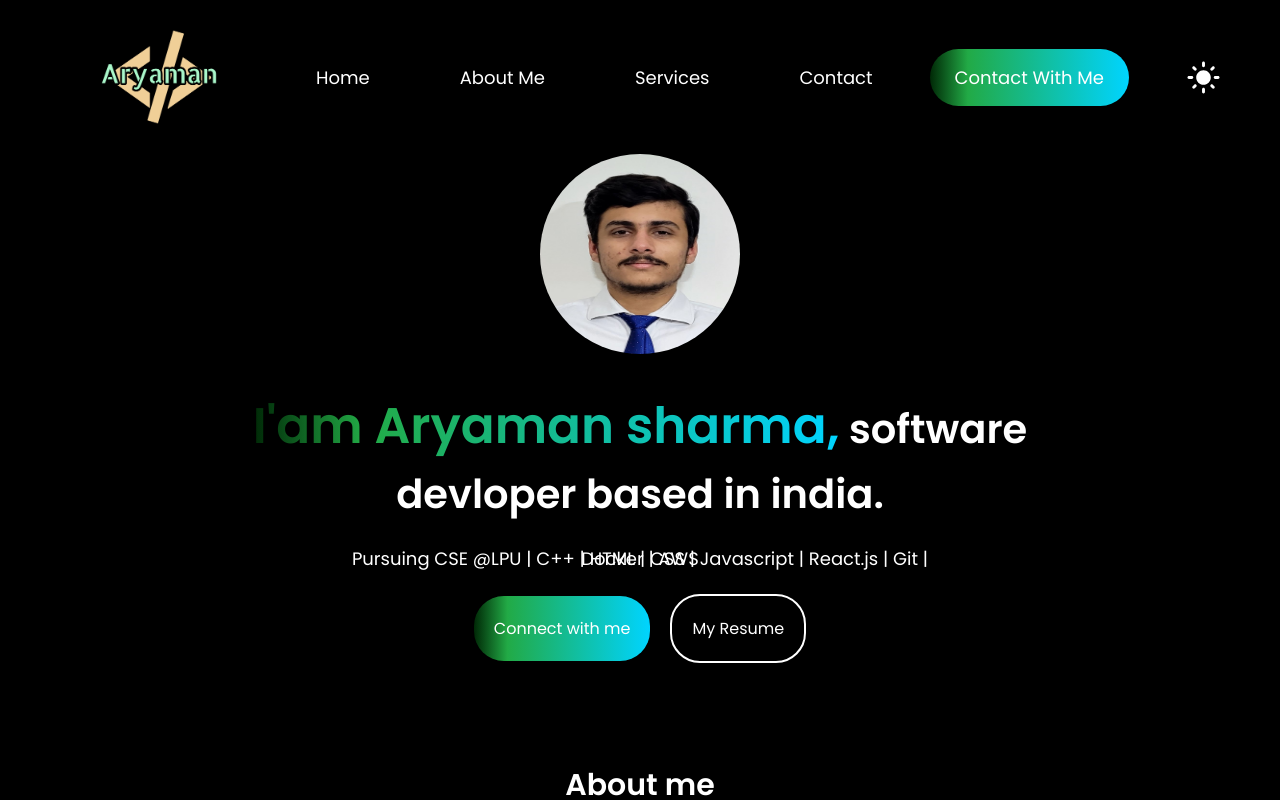
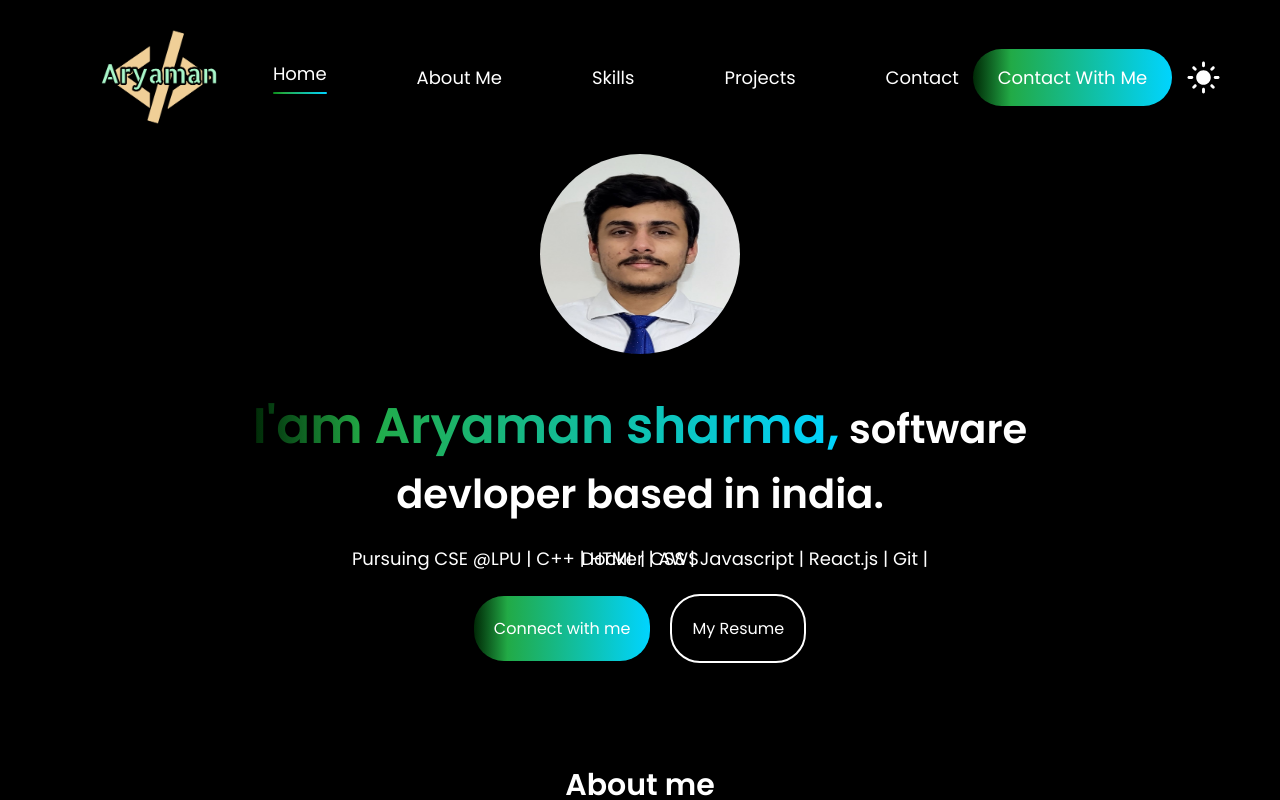
Before and after one commit to Aryaman200314/Aryaman_portfolio, a React (Create React App) app: page / in a window 1280 px wide. Shown: the top 800 px of the page. Built offline with nearby package versions, Linux system fonts and the light colour scheme.

Commit message:
Done website

```diff
--- a/src/Components/About/About.js
+++ b/src/Components/About/About.js
@@ -4,7 +4,7 @@ import myself from '../../assets/myself.jpg'
 import user_alt from '../../assets/user_alt.png'
 function About() {
     return (
-        <div className='about'>
+        <div id='about' className='about'>
             <div className='about-title'>
                 <h1>About me</h1>
                 <hr className='about-title-hr' style={{ width: "100%" }} />
--- a/src/Components/Contact/Contact.css
+++ b/src/Components/Contact/Contact.css
@@ -67,7 +67,7 @@
     padding-left: 20px;
     border-radius: 4px;
     background-color: rgba(255, 255, 255, 0.749);
-    color: white;
+    color: rgb(0, 0, 0);
     font-family: Arial, Helvetica, sans-serif;
     font-size: 15px;
 }
@@ -77,7 +77,7 @@
     border: none;
     padding: 25px;
     background-color: rgba(255, 255, 255, 0.749);
-    color: white;
+    color: rgb(0, 0, 0);
     font-family:Arial, Helvetica, sans-serif ;
     font-size:15px ;
 }
--- a/src/Components/Contact/Contact.js
+++ b/src/Components/Contact/Contact.js
@@ -4,8 +4,31 @@ import MailOutlineIcon from '@mui/icons-material/MailOutline';
 import LocationOnIcon from '@mui/icons-material/LocationOn';
 import CallIcon from '@mui/icons-material/Call';
 function Contact() {
+  const onSubmit = async (event) => {
+    event.preventDefault();
+    const formData = new FormData(event.target);
+
+    formData.append("access_key", "37219963-f4ef-4b62-9261-5e55f744fe13");
+
+    const object = Object.fromEntries(formData);
+    const json = JSON.stringify(object);
+
+    const res = await fetch("https://api.web3forms.com/submit", {
+      method: "POST",
+      headers: {
+        "Content-Type": "application/json",
+        Accept: "application/json"
+      },
+      body: json
+    }).then((res) => res.json());
+
+    if (res.success) {
+      console.log("Success", res);
+      alert(res.message)
+    }
+  };
   return (
-    <div className='contact'>
+    <div id='contact' className='contact'>
         <div className='contact-title'>
             <h1>Get in touch</h1>
             <hr/>
@@ -19,7 +42,7 @@ function Contact() {
                     <div className='contact-detail'><CallIcon/><p>623975**57</p></div>
                 </div>
                 </div>
-                <form className='contact-right'>
+                <form onSubmit={onSubmit} className='contact-right'>
                     <label>Your Name</label>
                     <input type='text' placeholder='Enter your name' name='name'></input>
                     <label>Your Email</label>
--- a/src/Components/MySelf/Myself.js
+++ b/src/Components/MySelf/Myself.js
@@ -2,14 +2,15 @@ import React from 'react'
 import './Myself.css'
 import myself from '../../assets/myself.jpg'
 import user_alt from '../../assets/user_alt.png'
+import AnchorLink from 'react-anchor-link-smooth-scroll'
 function Myself() {
   return (
-   <div className='my-self'>
+   <div id='home' className='my-self'>
     <img className='my-self-img' src= {myself} alt={user_alt} />
     <h1><span>I'am Aryaman sharma,</span> software devloper based in india.</h1>
     <p>Pursuing CSE @LPU | C++ | HTML | CSS | Javascript | React.js | Git | Docker | AWS </p>
     <div className='my-self-btns'>
-        <div className='connect-btn'>Connect with me</div>
+        <div className='connect-btn'><AnchorLink className='anchor-link' offset={50} href='#contact'>Connect with me</AnchorLink></div>
         <div className='my-resume'>My Resume</div>
     </div>
    </div>
--- a/src/Components/MyWork/Mywork.js
+++ b/src/Components/MyWork/Mywork.js
@@ -6,7 +6,7 @@ import ChevronRightIcon from '@mui/icons-material/ChevronRight';
 
 const Mywork = () => {
   return (
-    <div className='my-work'>
+    <div id='projects' className='my-work'>
       <div className='my-work-heading'>
         <h1>My latest work</h1>
       </div>
--- a/src/Components/Navbar/Navbar.css
+++ b/src/Components/Navbar/Navbar.css
@@ -28,3 +28,20 @@
 .nav-connect:hover{
     transform: scale(1.2);
 }
+.nav-menu li{
+    display: flex;
+    flex-direction: column;
+    cursor: pointer;
+    gap: 5px;
+}
+.nav-menu hr{
+
+    border: none;
+    height: 2px;
+    border-radius: 50px;
+    background: linear-gradient(90deg, rgba(14, 251, 50, 0.558) 0%, rgba(34,170,70,1) 19%, rgba(0,212,255,1) 100%);
+}
+.anchor-link {
+    text-decoration:none ;
+    color: white;
+}
--- a/src/Components/Navbar/Navbar.js
+++ b/src/Components/Navbar/Navbar.js
@@ -3,8 +3,10 @@ import './Navbar.css'
 import logo from '../../assets/logo.png'
 import NightlightRoundIcon from '@mui/icons-material/NightlightRound';
 import LightModeIcon from '@mui/icons-material/LightMode';
+import AnchorLink from 'react-anchor-link-smooth-scroll';
 
 function Navbar() {
+  const [menu, setMenu] =  useState("home");
   function ModeButton(){
     console.log('Mode')
     setMode(!mode)
@@ -16,12 +18,13 @@ function Navbar() {
     <div className='navbar'>
       <img className="nav-logo-img"src={logo} alt=''/>
       <ul className='nav-menu'>
-        <li>Home</li>
-        <li>About Me</li>
-        <li>Services</li>
-        <li>Contact</li>
+        <li><AnchorLink className='anchor-link'  href='#home'><p onClick={()=>setMenu("home")}>Home</p></AnchorLink>{menu==="home"?<hr/> : <></>}</li>
+        <li><AnchorLink className='anchor-link ' offset={50} href='#about'><p onClick={()=>setMenu("about")}>About Me</p></AnchorLink>{menu==="about"?<hr/> : <></>}</li>
+        <li><AnchorLink className='anchor-link ' offset={50} href='#services'><p onClick={()=>setMenu("skills")}>Skills</p></AnchorLink>{menu==="skills"?<hr/> : <></>}</li>
+        <li><AnchorLink className='anchor-link ' offset={50} href='#projects'><p onClick={()=>setMenu("projects")}>Projects</p></AnchorLink>{menu==="projects"?<hr/> : <></>}</li>
+        <li><AnchorLink className='anchor-link ' offset={50} href='#contact'><p onClick={()=>setMenu("contact")}>Contact</p></AnchorLink>{menu==="contact"?<hr/> : <></>}</li>
       </ul>
-      <div className='nav-connect'>Contact With Me</div>
+      <div className='nav-connect'><AnchorLink className='anchor-link ' offset={50} href='#contact'>Contact With Me</AnchorLink></div>
      {mode ? <LightModeIcon fontSize='large' onClick={ModeButton}/> : <NightlightRoundIcon fontSize='large' onClick={ModeButton}/>}
     </div>
   )
--- a/src/Components/Services/Services.js
+++ b/src/Components/Services/Services.js
@@ -4,7 +4,7 @@ import Services_Data from '../../assets/Services_data.js';
 import ChevronRightIcon from '@mui/icons-material/ChevronRight';
 function Services() {
   return (
-    <div className='services'>
+    <div id='services' className='services'>
         <div className='services-title'>
             <h1>My Services</h1>
             <hr className='services-title-hr'/>
```
